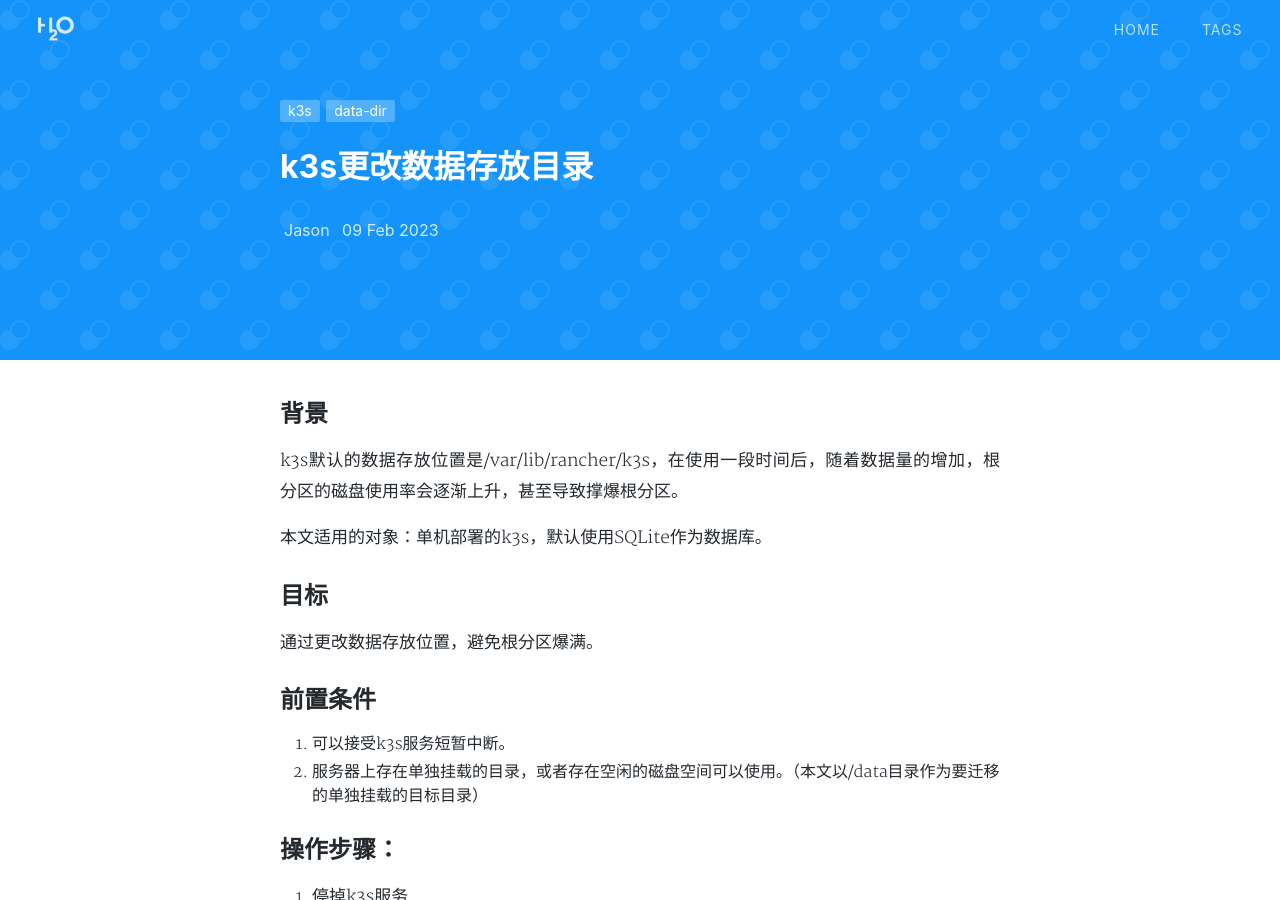
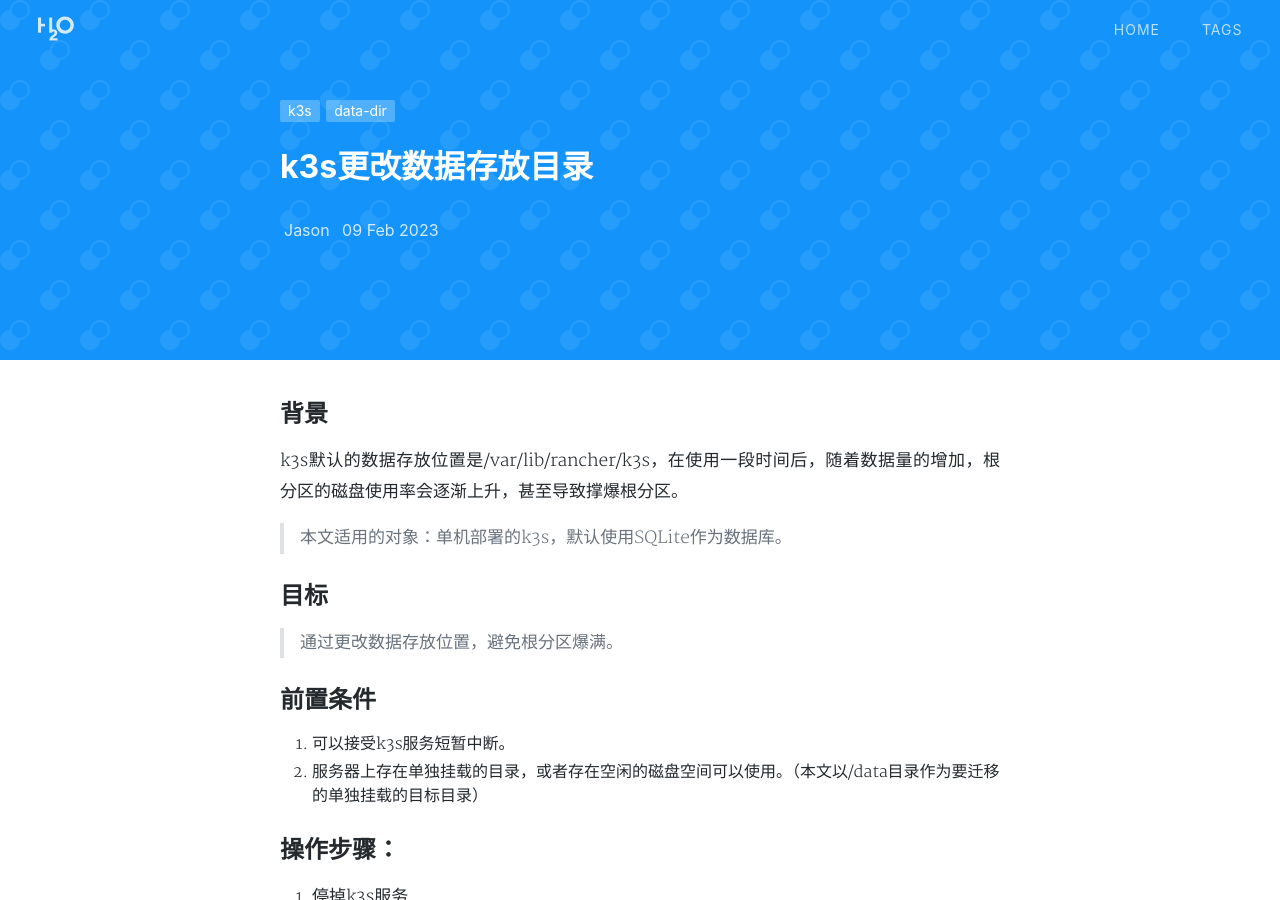
Before and after one commit to zcsee/zcsee.github.io, a Jekyll site: the page built from _posts/2023-02-09-k3s更改数据存放位置.md, in a window 1280 px wide and 900 px high. Built offline with Jekyll 4.4.1, drawn with Linux system fonts in a browser that asks for light colours; nearby versions of some CDN libraries; a style sheet for code colours, icons or effects is not loaded.

```diff
--- a/_posts/2023-02-09-k3s更改数据存放位置.md
+++ b/_posts/2023-02-09-k3s更改数据存放位置.md
@@ -13,11 +13,11 @@
 
 k3s默认的数据存放位置是/var/lib/rancher/k3s，在使用一段时间后，随着数据量的增加，根分区的磁盘使用率会逐渐上升，甚至导致撑爆根分区。
 
-本文适用的对象：单机部署的k3s，默认使用SQLite作为数据库。
+> 本文适用的对象：单机部署的k3s，默认使用SQLite作为数据库。
 
 ## 目标
 
-通过更改数据存放位置，避免根分区爆满。
+> 通过更改数据存放位置，避免根分区爆满。
 
 ## 前置条件
 
```
